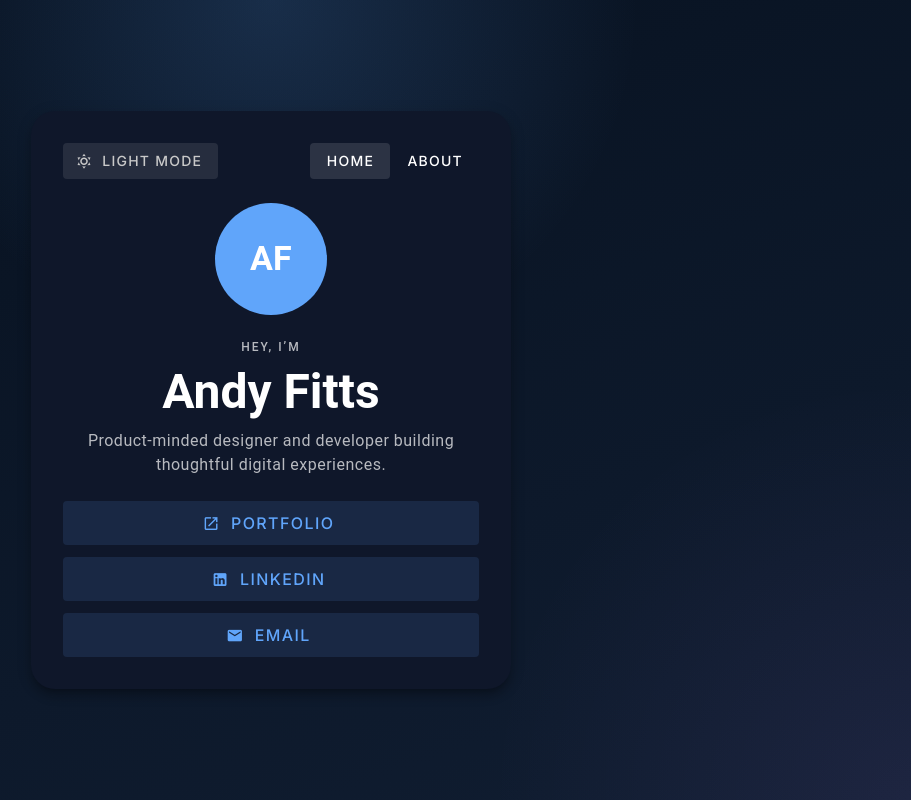
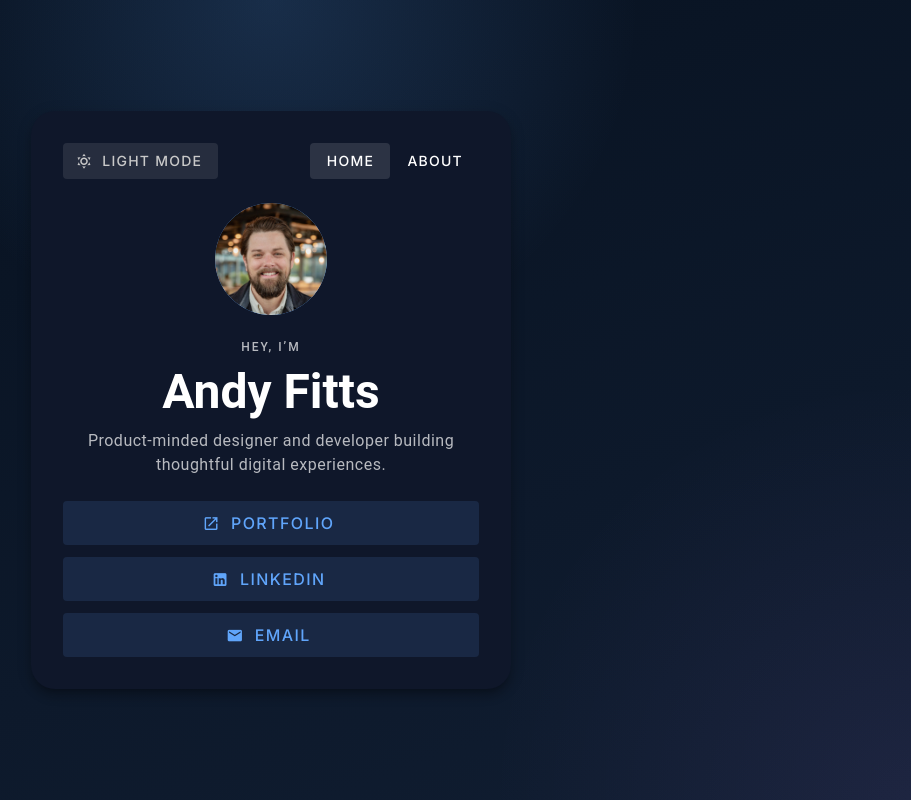
Before and after one commit to andy-fitts-slalom/lesson-6, a Vue app: page / in a window 1280 px wide. Shown: the whole page, without its empty margins (369-1280 px from the left). Built offline with nearby package versions, Linux system fonts and the light colour scheme; the HTML template or start-up script is replaced by a standard one.

Commit message:
Refactor code structure for improved readability and maintainability

```diff
--- a/src/views/HomeView.vue
+++ b/src/views/HomeView.vue
@@ -1,6 +1,7 @@
 <script setup lang="ts">
 import { computed } from 'vue'
 import { useTheme } from 'vuetify'
+import profilePhoto from '../assets/andy-fitts.jpg'
 import LinkButton from '../components/LinkButton.vue'
 import ProfileHeader from '../components/ProfileHeader.vue'
 
@@ -40,6 +41,7 @@ const toggleTheme = () => {
             initials="AF"
             name="Andy Fitts"
             tagline="Product-minded designer and developer building thoughtful digital experiences."
+            :photo-url="profilePhoto"
           />
 
           <nav class="d-flex flex-column ga-3 mt-6" aria-label="Social links">
```
Also changed, not shown: src/assets/andy-fitts.jpg (added).
